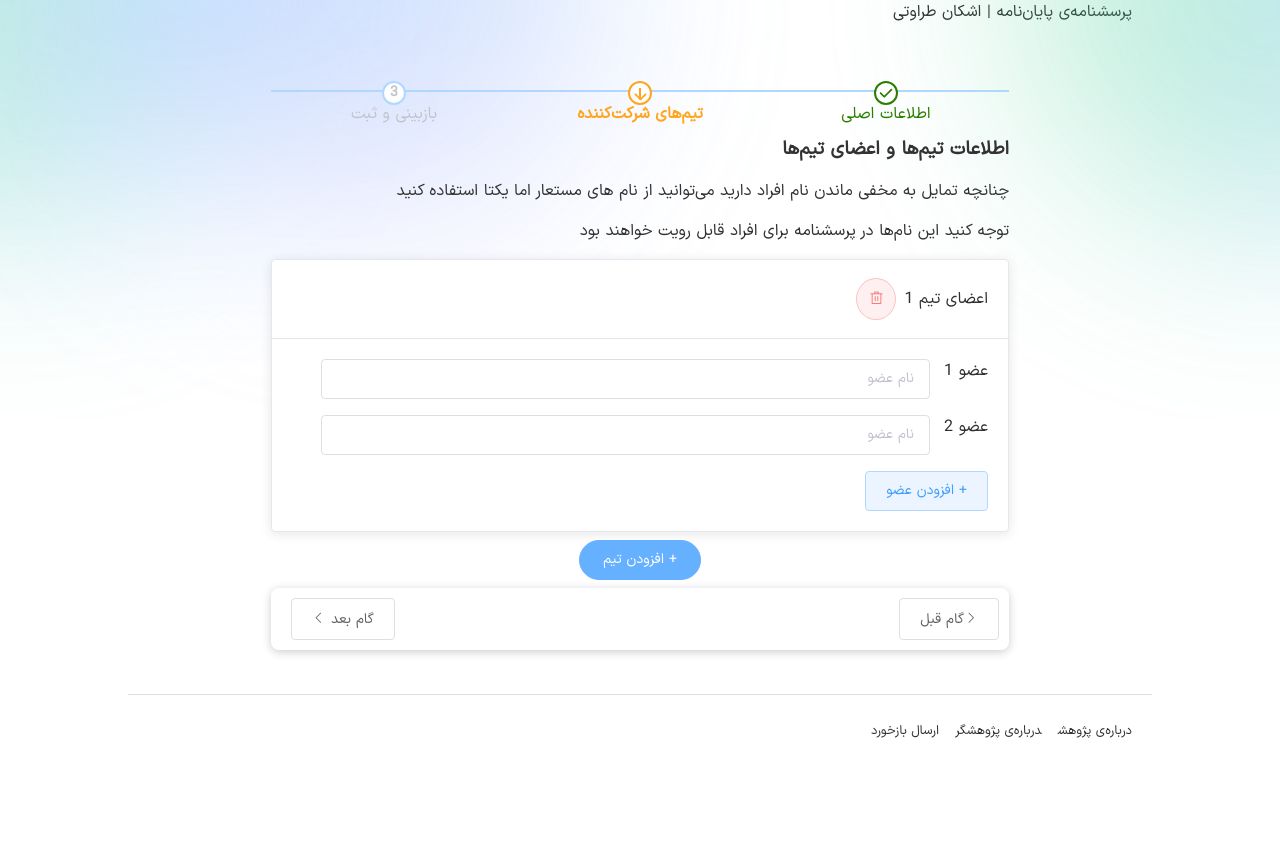
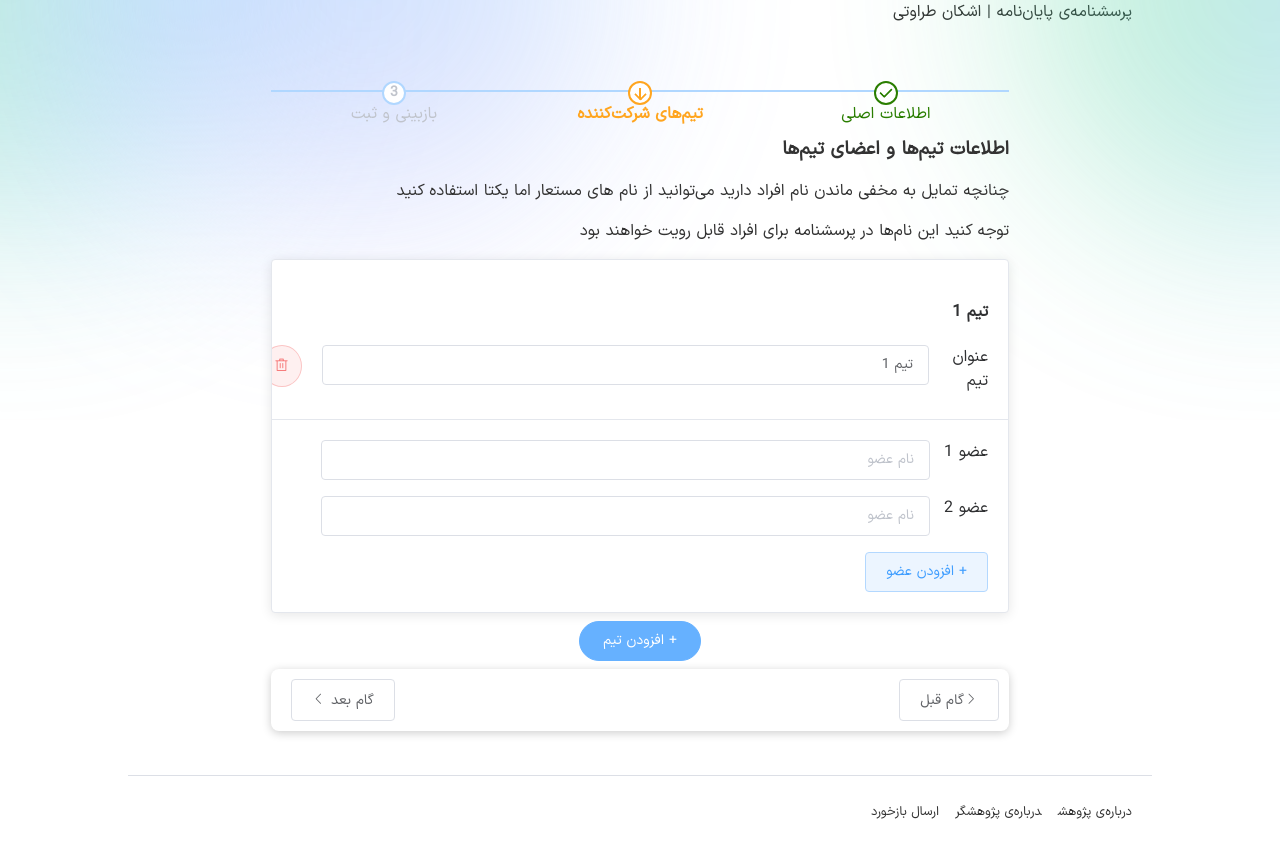
Before and after one commit to ashkantaravati/thesis-survey-app-front, a Vue app: page /register/2 in a window 1280 px wide. Both pictures are taken after a click on the button "+ افزودن تیم". Before the commit the page ends 800 px from the top, so only its background shows below. Built offline with nearby package versions, Linux system fonts and the light colour scheme; what @soerenmartius/vue3-clipboard would draw is missing.

Commit message:
add an input to set team name

```diff
--- a/src/views/registration/RegStep2.vue
+++ b/src/views/registration/RegStep2.vue
@@ -1,8 +1,10 @@
 <template>
   <h3>اطلاعات تیم‌ها و اعضای تیم‌ها</h3>
-  <p>چنانچه تمایل به مخفی
-    ماندن نام افراد دارید می‌توانید از نام های مستعار اما یکتا استفاده کنید</p>
-  <p>  توجه کنید این نام‌ها در پرسشنامه برای افراد قابل رویت خواهند بود</p>
+  <p>
+    چنانچه تمایل به مخفی ماندن نام افراد دارید می‌توانید از نام های مستعار اما
+    یکتا استفاده کنید
+  </p>
+  <p>توجه کنید این نام‌ها در پرسشنامه برای افراد قابل رویت خواهند بود</p>
 
   <el-card
     class="box-card mb-halfrem"
@@ -11,7 +13,16 @@
   >
     <template #header>
       <div class="card-header">
-        <span>اعضای تیم {{ index + 1 }}</span>
+        <h4>تیم {{ index + 1 }}</h4>
+        <el-row :gutter="12">
+          <el-col :xs="4" :lg="2"><span>عنوان تیم</span></el-col>
+          <el-col :xs="18" :lg="21">
+            <el-input
+              class="pb-1rem"
+              v-model="team.name"
+              :placeholder="`تیم شماره ${index + 1}`"
+          /></el-col>
+          <el-col :xs="2" :lg="1">
             <el-tooltip
               class="item"
               effect="dark"
@@ -27,6 +38,8 @@
                 class="mr-halfrem"
               ></el-button>
             </el-tooltip>
+          </el-col>
+        </el-row>
       </div>
     </template>
     <el-row
@@ -84,6 +97,7 @@ export default defineComponent({
     ]),
   },
   computed: {
+    // TODO: prevent user from adding members with the same name as other members to a team
     teams: {
       get() {
         return this.$store.state.registrationInfo.teams;
```
Lines whose indentation alone changed are shown as unchanged.
